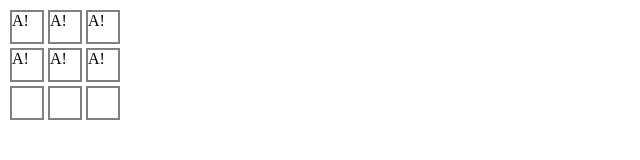
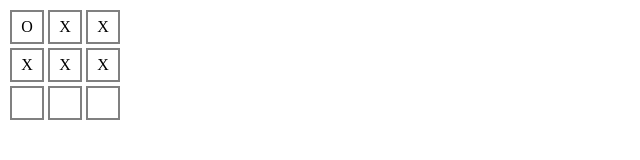
Before and after one commit to albasmg/tic-tac-toe, a React (Create React App) app: page / in a window 1280 px wide. Shown: the top 160 px of the page, without its empty margins (0-640 px from the left). Built offline with nearby package versions, Linux system fonts and the light colour scheme.

Commit message:
add random rows

```diff
--- a/src/App.js
+++ b/src/App.js
@@ -1,4 +1,11 @@
 import React from 'react';
+
+const getColumnValue = () => {
+  const columnValues = ['O', 'X'];
+  const randomNumber = Math.round(Math.random());
+
+  return columnValues[randomNumber];
+};
 
 const createBoard = () => {
   const board = [];
@@ -6,7 +13,7 @@ const createBoard = () => {
   for (let row = 0; row < 2; row++) {
     board[row] = [];
     for (let col = 0; col < 3; col++) {
-      board[row] = [...board[row], 'A!'];
+      board[row] = [...board[row], getColumnValue()];
     }
   }
 
@@ -22,9 +29,9 @@ const App = () => {
     <div className="App">
       <div className="board">
         {board.map((row) => (
-          <div className="board__row">
+          <div className="row">
             {row.map((col) => (
-              <div className="board__col">{col}</div>
+              <div className="col">{col}</div>
             ))}
           </div>
         ))}
--- a/src/app.scss
+++ b/src/app.scss
@@ -1,15 +1,18 @@
 .board {
   display: flex;
   flex-direction: column;
+}
 
-  &__row {
+.row {
   display: flex;
 }
 
-  &__col {
+.col {
+  display: flex;
+  justify-content: center;
+  align-items: center;
   height: 30px;
   width: 30px;
   border: 2px solid grey;
   margin: 2px;
 }
-}
```
Lines whose indentation alone changed are shown as unchanged.
